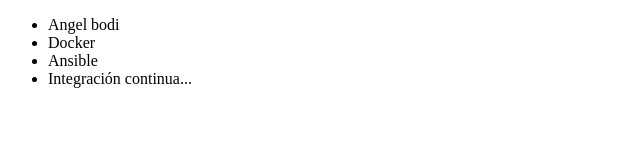
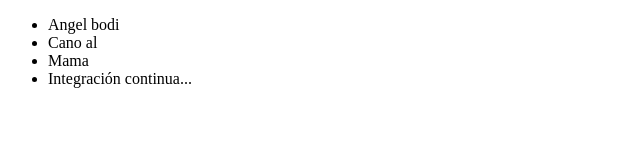
Before and after one commit to HumbertoJPA/alura-git, a plain HTML site: page index.html in a window 1280 px wide. Shown: the full height of the page, 0-640 px from the left. Drawn offline with Linux system fonts and the light colour scheme.

Commit message:
Arreglando la lista con mama y cano

```diff
--- a/index.html
+++ b/index.html
@@ -9,8 +9,8 @@
 <body>
     <Ul>
         <li> Angel bodi </li>
-        <li> Docker </li>
-        <li> Ansible </li>
+        <li> Cano al </li>
+        <li> Mama </li>
         <li> Integración continua... </li>
     </Ul>
 </body>
```
